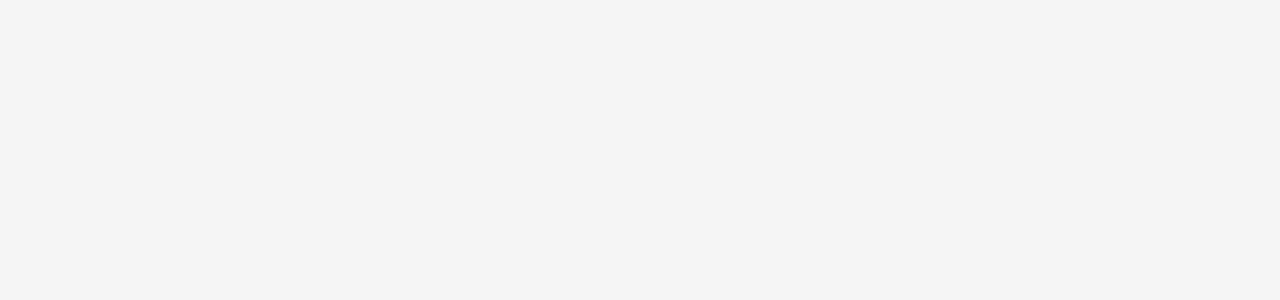
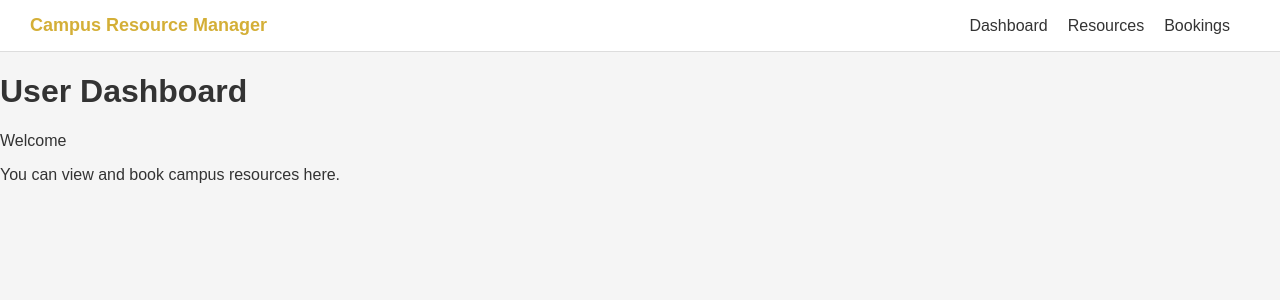
Before and after one commit to mahouboy23/campus-resource-management-system, a React (Create React App) app in the folder frontend/: page /dashboard in a window 1280 px wide. Before the commit this address had no page. Shown: the top 300 px of the page. Built offline with nearby package versions, Linux system fonts and the light colour scheme.

Commit message:
Add role-based redirect after login (admin vs user)

```diff
--- a/frontend/src/App.js
+++ b/frontend/src/App.js
@@ -3,6 +3,7 @@ import { BrowserRouter as Router, Routes, Route } from "react-router-dom";
 import Login from "./pages/Login";
 import Register from "./pages/Register";
 import AdminDashboard from "./pages/AdminDashboard";
+import UserDashboard from "./pages/UserDashboard";
 
 function App() {
     return (
@@ -15,6 +16,8 @@ function App() {
 
                 <Route path="/admin" element={<AdminDashboard />} />
 
+                <Route path="/dashboard" element={<UserDashboard />} />
+
             </Routes>
         </Router>
     );
--- a/frontend/src/pages/Login.js
+++ b/frontend/src/pages/Login.js
@@ -16,7 +16,12 @@ function Login() {
             localStorage.setItem("token", data.token);
             localStorage.setItem("user", JSON.stringify(data.user));
 
-            window.location.href = "/admin";
+            if (data.user.role === "admin") {
+                window.location.href = "/admin";
+            } else {
+                window.location.href = "/dashboard";
+            }
+
         } catch (err) {
             setError(err.message);
         }
--- /dev/null
+++ b/frontend/src/pages/UserDashboard.js
@@ -0,0 +1,22 @@
+import Navbar from "../components/Navbar";
+import "../styles/dashboard.css";
+
+function UserDashboard() {
+    const user = JSON.parse(localStorage.getItem("user"));
+
+    return (
+        <div>
+            <Navbar />
+
+            <div className="dashboard-container">
+                <h1>User Dashboard</h1>
+
+                <p>Welcome {user?.name}</p>
+
+                <p>You can view and book campus resources here.</p>
+            </div>
+        </div>
+    );
+}
+
+export default UserDashboard;
```
